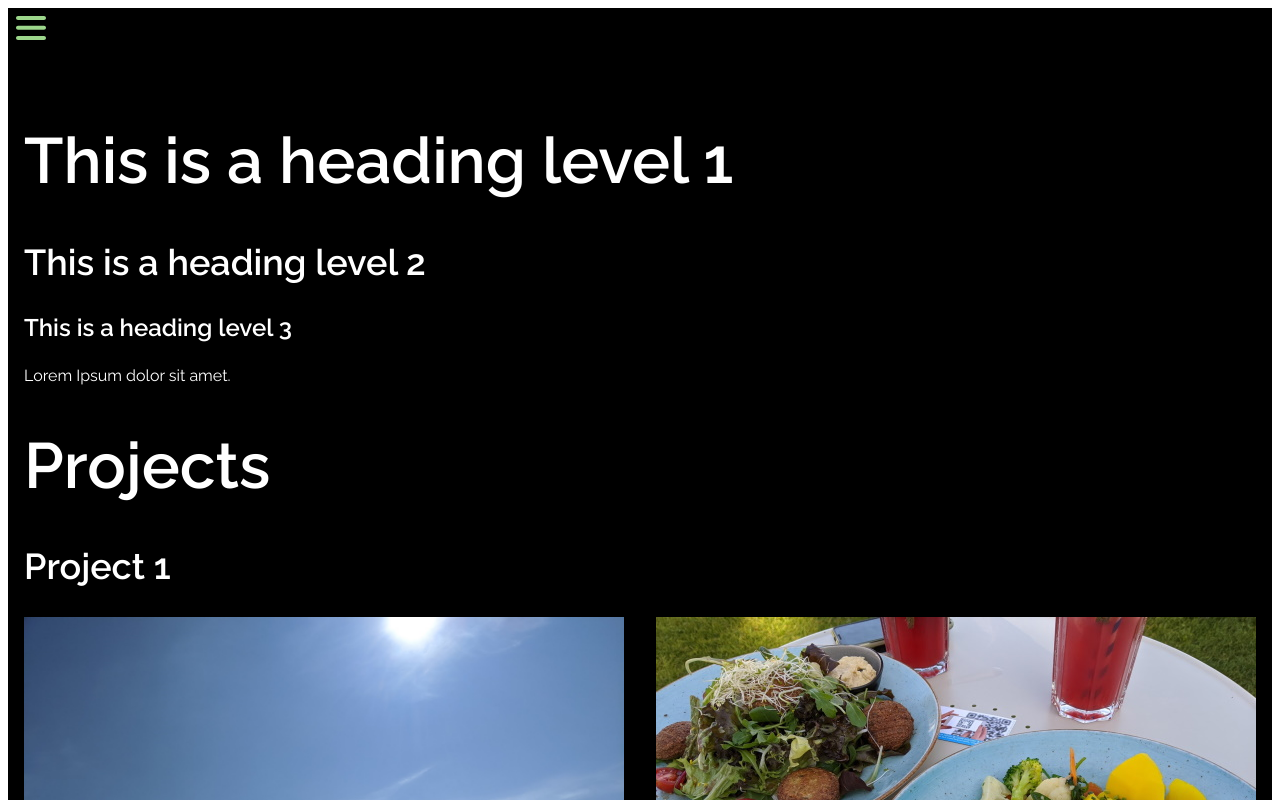
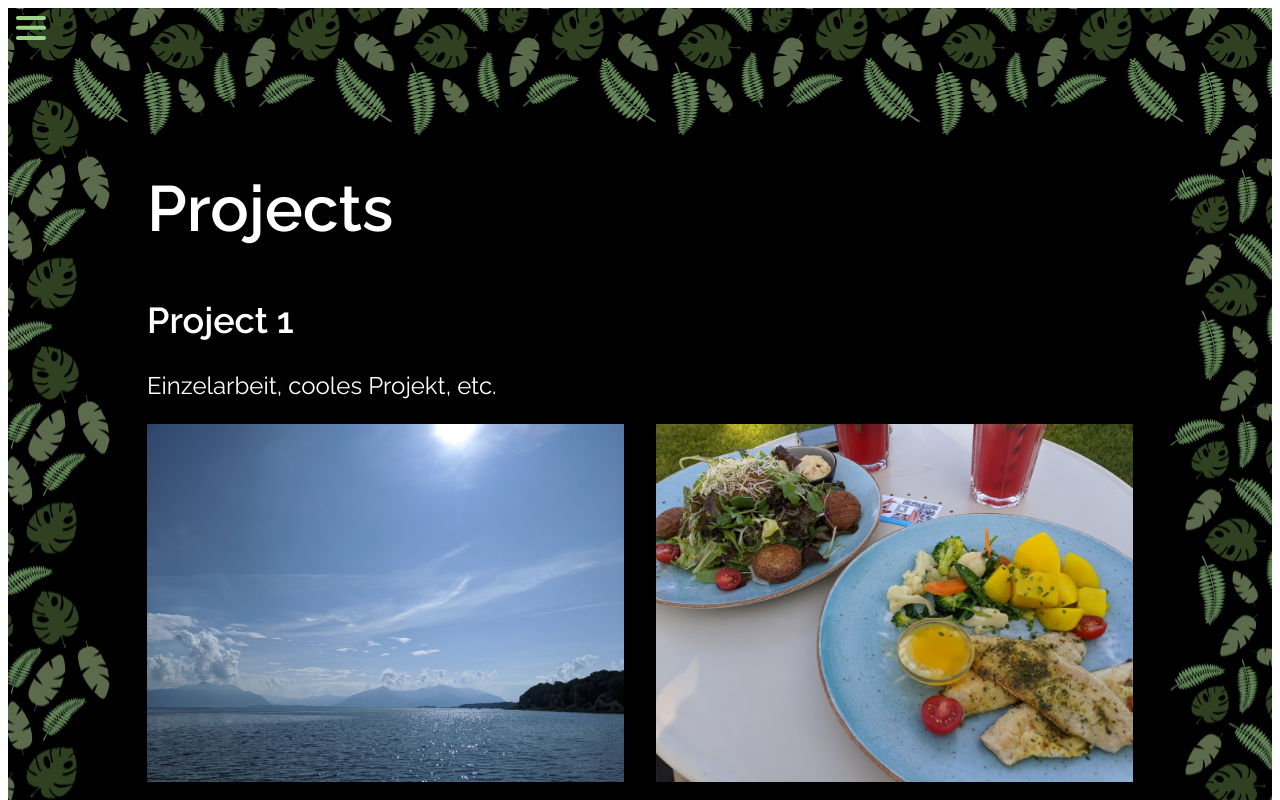
Before and after one commit to hy-di/portfolio-2021, a Vue app: page / in a window 1280 px wide. Shown: the top 800 px of the page. Built offline with nearby package versions, Linux system fonts and the light colour scheme; the HTML template or start-up script is replaced by a standard one.

Commit message:
Add leaf borders & overlay keyboard shortcuts

```diff
--- a/src/App.vue
+++ b/src/App.vue
@@ -66,12 +66,15 @@ export default {
 
 	h1 {
 		font-size: calc(64em / 16);
+		margin-top: 0;
 	}
 	h2 {
 		font-size: calc(36em / 16);
+		margin-top: 0;
 	}
 	h3 {
 		font-size: calc(24em / 16);
+		margin-top: 0;
 	}
 
 	svg {
--- a/src/components/ImageOverlay.vue
+++ b/src/components/ImageOverlay.vue
@@ -7,7 +7,7 @@
 						variant="icon"
 						alt="close overlay"
 						class="close-button"
-						@click="$emit('close')"
+						@click="close"
 					>
 						<MenuCloseIcon />
 					</Button>
@@ -19,7 +19,7 @@
 							alt="view previous image"
 							:disabled="!prevImage"
 							class="prev-button"
-							@click="$emit('change-image', prevImage)"
+							@click="gotoImage(prevImage)"
 						>
 							<ArrowRightIcon style="transform: scaleX(-1)" />
 						</Button>
@@ -31,7 +31,7 @@
 							alt="view next image"
 							:disabled="!nextImage"
 							class="next-button"
-							@click="$emit('change-image', nextImage)"
+							@click="gotoImage(nextImage)"
 						>
 							<ArrowRightIcon />
 						</Button>
@@ -85,12 +85,29 @@ export default {
 			return this.getImageAtOffset(1);
 		},
 	},
+	mounted() {
+		document.addEventListener('keydown', this.onKeydown);
+	},
+	unmounted() {
+		document.removeEventListener('keydown', this.onKeydown);
+	},
 	methods: {
 		getImageAtOffset(offset) {
 			const currIndex = this.images.findIndex(img => img === this.currentImage);
 			const offsetIndex = currIndex + offset;
 			if (offsetIndex < 0 || offsetIndex > this.images.length) return null;
 			return this.images[offsetIndex];
+		},
+		onKeydown({ key }) {
+			if (key === 'Escape') this.close();
+			else if (key === 'ArrowLeft' && this.prevImage) this.gotoImage(this.prevImage);
+			else if (key === 'ArrowRight' && this.nextImage) this.gotoImage(this.nextImage);
+		},
+		close() {
+			this.$emit('close');
+		},
+		gotoImage(image) {
+			this.$emit('change-image', image);
 		},
 	},
 };
@@ -122,6 +139,7 @@ export default {
 	width: 100%;
 	justify-content: flex-end;
 	margin-bottom: auto;
+
 	button {
 		padding: 16px;
 		margin: 8px 8px 0 0;
@@ -129,21 +147,25 @@ export default {
 	}
 }
 .row-image {
+	align-items: center;
 	.img-wrapper {
 		height: 100%;
 		flex-shrink: 2;
+
 		img {
 			display: block;
 			max-width: 100%;
 			max-height: calc(80vh - 64px); /* TODO: Find a way to scale this with the caption in mind */
 		}
 	}
+
 	button {
-		padding: 16px;
-		min-width: calc(16px * 2 + 16px);
+		padding: 24px;
+		width: calc(32px + 24px * 2);
 	}
 }
 .row-caption {
 	font-weight: bold;
+	font-size: calc(18em / 16);
 }
 </style>
--- a/src/components/Project.vue
+++ b/src/components/Project.vue
@@ -1,14 +1,35 @@
 <template>
-	<h2>{{ title }}</h2>
-	<slot />
+	<section>
+		<div class="test" />
+		<h1 v-if="isFirstProject">
+			Projects
+		</h1>
+		<h2>{{ title }}</h2>
+		<p
+			v-for="(paragraph, i) in description"
+			:key="i"
+			class="description"
+		>
+			{{ paragraph }}
+		</p>
+		<slot />
+	</section>
 </template>
 
 <script>
 export default {
 	name: 'Project',
 	props: {
+		isFirstProject: {
+			type: Boolean,
+			default: false,
+		},
 		title: {
 			type: String,
+			required: true,
+		},
+		description: {
+			type: Array,
 			required: true,
 		},
 	},
@@ -16,5 +37,22 @@ export default {
 </script>
 
 <style lang="postcss" scoped>
+section {
+	box-sizing: content-box;
+	border-style: solid;
+	border-image-source: url('/src/assets/img/bg.png');
+	border-image-slice: 128 1536;
+	border-image-outset: calc(128px + 32px) calc(1536px + 32px);
+	border-image-width: 128px 1536px;
+	border-image-repeat: round;
 
+	@media only screen and (max-width: 1024px) {
+		border-image-width: 128px 0;
+		border-image-repeat: repeat;
+	}
+}
+
+.description {
+	font-size: calc(24em / 16);
+}
 </style>
--- a/src/pages/Index.vue
+++ b/src/pages/Index.vue
@@ -1,15 +1,13 @@
 <template>
-	<div style="padding: 16px">
-		<div style="height: var(--navbar-height);" />
-		<h1>This is a heading level 1</h1>
-		<h2>This is a heading level 2</h2>
-		<h3>This is a heading level 3</h3>
-		<p>Lorem Ipsum dolor sit amet.</p>
-		<h1>Projects</h1>
+	<div class="container">
+		<div class="projects">
+			<div style="margin-top: calc(128px + 32px);" />
 			<Project
 				v-for="(project, i) in projects"
 				:key="i"
-			:title="project.title"
+				v-bind="project"
+				:is-first-project="i == 0"
+				class="project"
 			>
 				<ImageRow
 					v-for="(images, j) in project.imageRows"
@@ -18,6 +16,7 @@
 					@image-click="image => openImageOverlay(image)"
 				/>
 			</Project>
+		</div>
 	</div>
 	<ImageOverlay
 		:current-image="overlayImage"
@@ -44,6 +43,7 @@ export default {
 			overlayImage: null,
 			projects: [{
 				title: 'Project 1',
+				description: ['Einzelarbeit, cooles Projekt, etc.'],
 				imageRows: [
 					[{
 						src: 'src/assets/img/placeholder.jpg',
@@ -68,6 +68,7 @@ export default {
 				],
 			}, {
 				title: 'Project 2',
+				description: ['Noch ein Projekt.', 'Noch ein Absatz.'],
 				imageRows: [[{
 					src: 'src/assets/img/placeholder.jpg',
 					description: ['Platzhalterbild'],
@@ -92,4 +93,15 @@ export default {
 </script>
 
 <style lang="postcss" scoped>
+.container {
+	max-width: 1024px;
+	margin: 0 auto;
+	padding: 0 16px;
+}
+.projects .project {
+	margin-bottom: calc(128px + 32px);
+	+ .project {
+		margin-top: calc(256px + 64px);
+	}
+}
 </style>
```
Also changed, not shown: src/assets/img/bg.png (added). Lines whose indentation alone changed are shown as unchanged.
